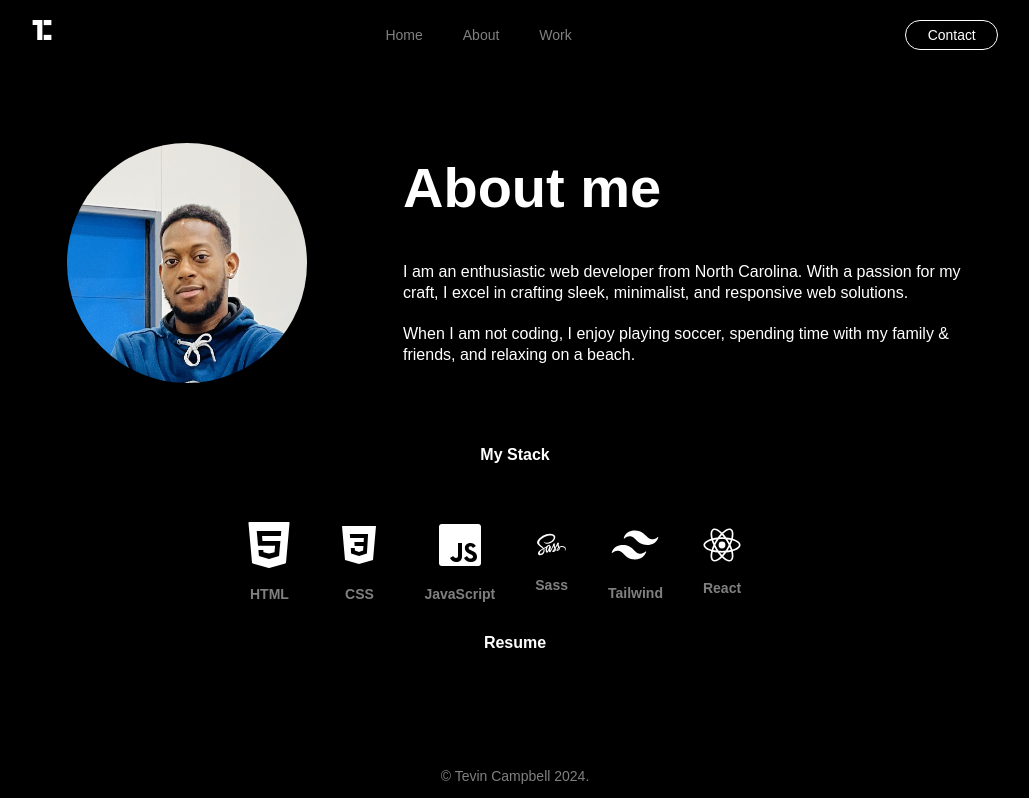
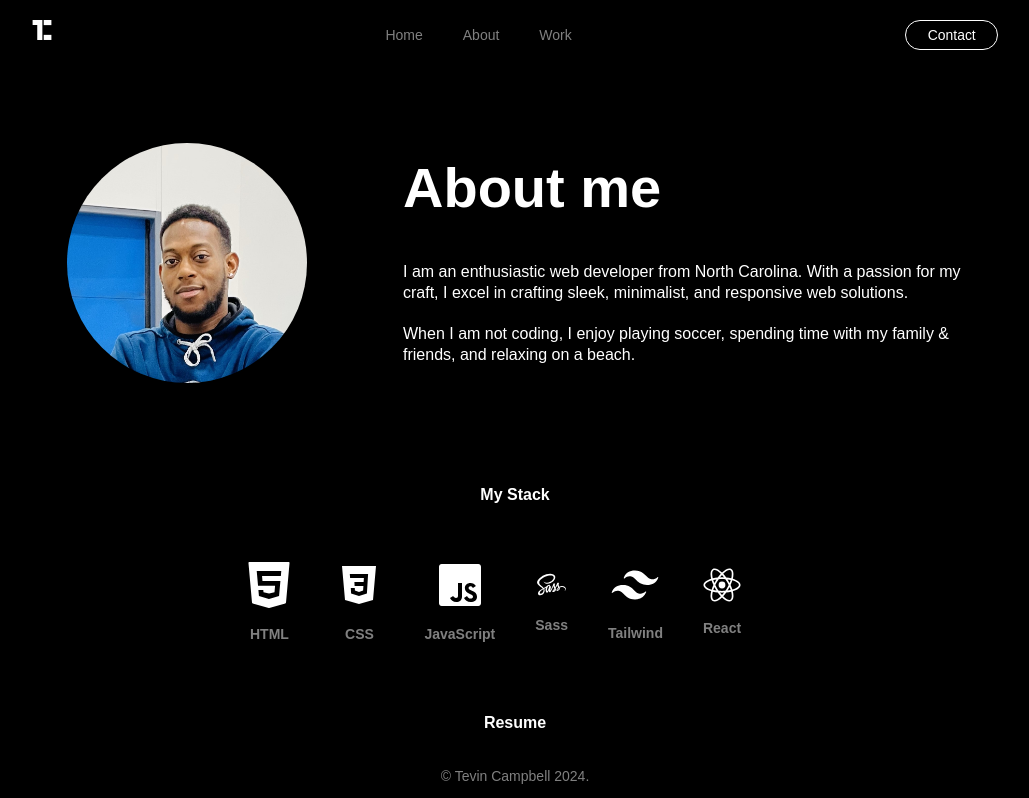
Before and after one commit to Troyzhenny/devfolio, a React (Vite) app: page /about in a window 1280 px wide. Shown: the top 798 px of the page, without its empty margins (125-1154 px from the left). Built offline with nearby package versions, Linux system fonts and the light colour scheme; a web font is replaced by a local one.

Commit message:
tweaked the tech stack animation and added gap between about page ssections

```diff
--- a/src/components/Stack.jsx
+++ b/src/components/Stack.jsx
@@ -8,7 +8,7 @@ const { scrollYProgress } = useScroll();
 
 //   Creates Transformations for opacity and translateY position
 const opacity = useTransform(scrollYProgress, [0, .3], [0, 1]);
-const translateY = useTransform(scrollYProgress, [0, 0.3], [200, 0]);
+const translateY = useTransform(scrollYProgress, [0, 0.3], [300, 0]);
 
 
   return (
@@ -19,7 +19,7 @@ const translateY = useTransform(scrollYProgress, [0, 0.3], [200, 0]);
           <motion.div
             key={item.id}
             style={{ opacity, translateY }}
-            transition={{ ease: 'linear'}}
+            transition={{ ease: 'easeIn'}}
             className="stack-container flex-center justify-center flex-column text-gray"
           >
             <img src={item.image} alt={item.name} />
--- a/src/pages/About.jsx
+++ b/src/pages/About.jsx
@@ -6,7 +6,7 @@ import Bio from "../components/Bio";
 
 const About = () => {
   return (
-    <section className="projects flex-center flex-column page-pad">
+    <section className="projects flex-center flex-column page-pad gap">
       <div className="bio-wrapper flex-center wrap justify-center">
         <motion.div
           initial={{ opacity: 0, scale: 0.5 }}
```
